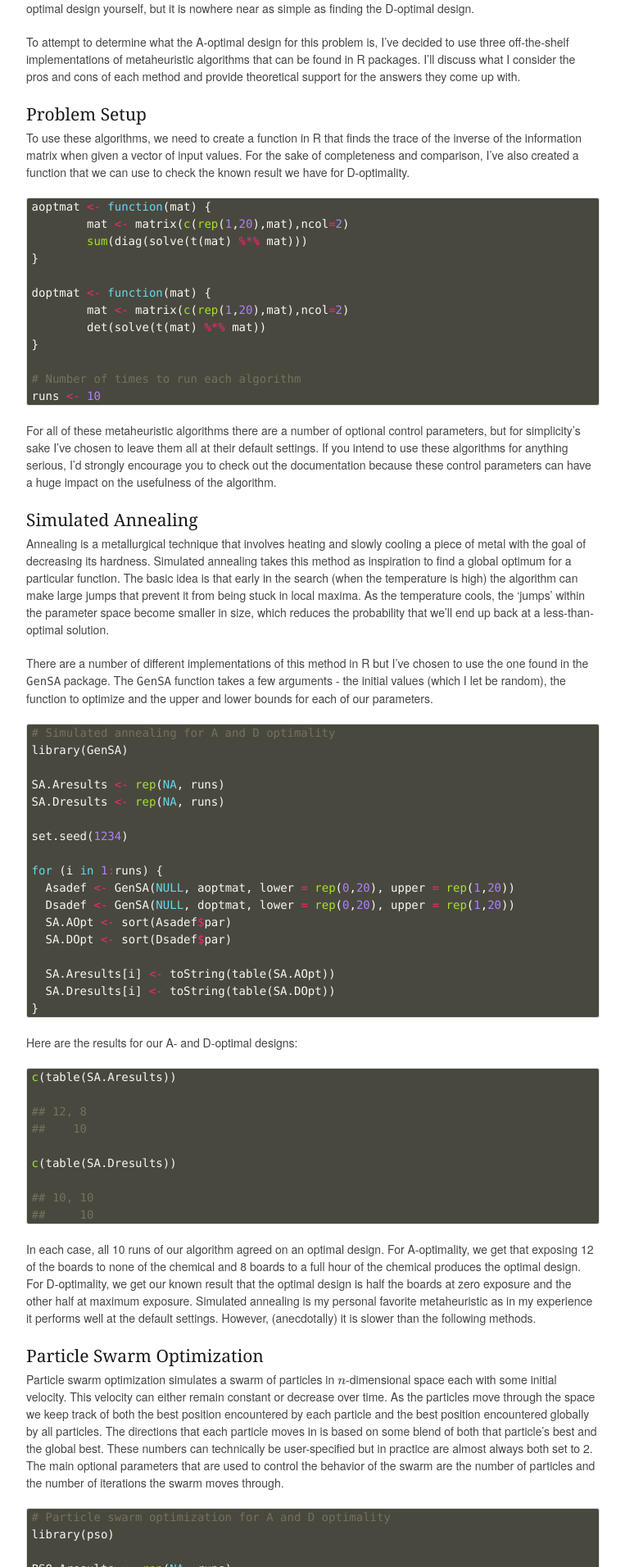
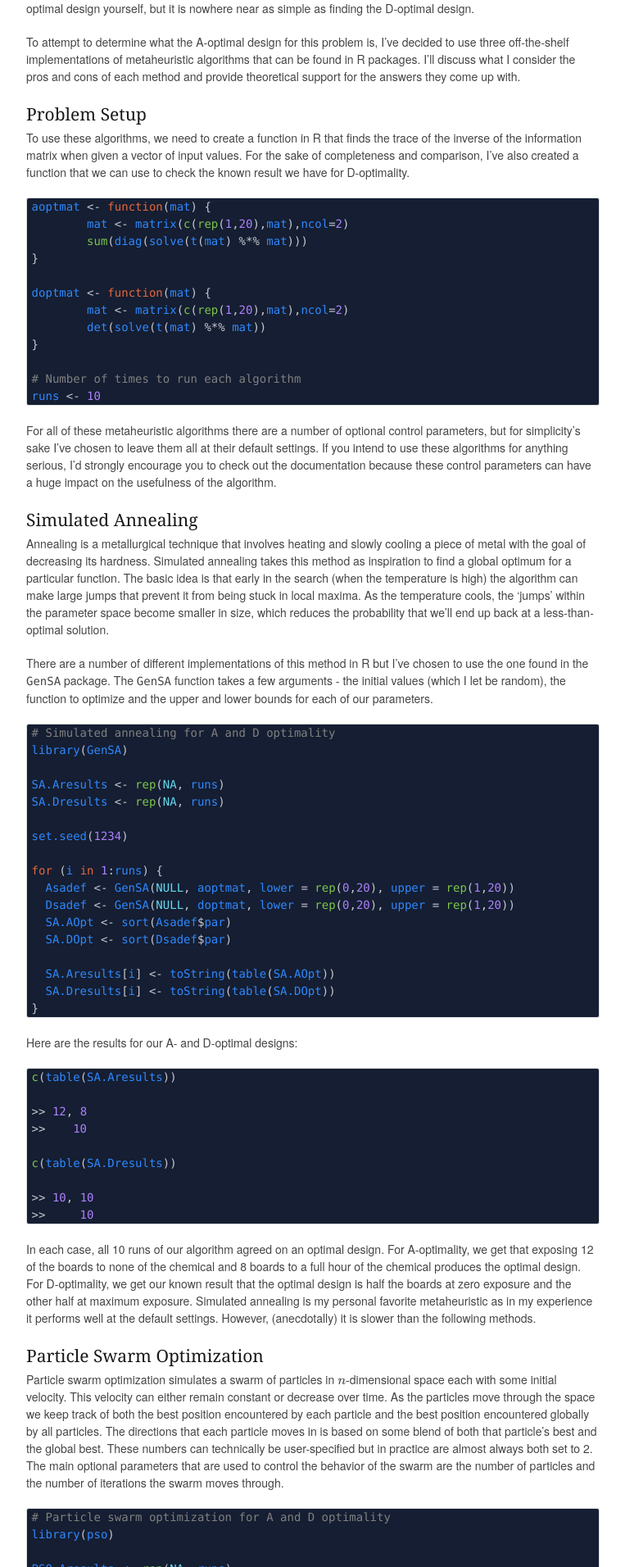
Before and after one commit to andrewjlm/andrewjlm.github.io, a Jekyll site: the page built from _posts/2015-09-06-metaheuristic-experimental-design.md, in a window 1280 px wide. Shown: the part 477-2389 px from the top of the page at 82% size, without its empty margins (378-1141 px from the left). Built offline with Jekyll 4.4.1, drawn with Linux system fonts in a browser that asks for light colours; formulas are drawn with MathJax 3; some of the changed text lies outside the part shown.

```diff
--- a/Gemfile
+++ b/Gemfile
@@ -1,2 +1,6 @@
 source 'https://rubygems.org'
-gem 'github-pages'
+group :jekyll_plugins do
+	gem 'github-pages'
+	gem 'jekyll-seo-tag'
+	gem 'rouge'
+end
--- a/_posts/2015-09-06-metaheuristic-experimental-design.md
+++ b/_posts/2015-09-06-metaheuristic-experimental-design.md
@@ -63,13 +63,13 @@ Here are the results for our A- and D-optimal designs:
 {% highlight r %}
 c(table(SA.Aresults))
 
-## 12, 8
-##    10
+>> 12, 8
+>>    10
 
 c(table(SA.Dresults))
 
-## 10, 10
-##     10
+>> 10, 10
+>>     10
 {% endhighlight %}
 
 In each case, all 10 runs of our algorithm agreed on an optimal design. For A-optimality, we get that exposing 12 of the boards to none of the chemical and 8 boards to a full hour of the chemical produces the optimal design. For D-optimality, we get our known result that the optimal design is half the boards at zero exposure and the other half at maximum exposure. Simulated annealing is my personal favorite metaheuristic as in my experience it performs well at the default settings. However, (anecdotally) it is slower than the following methods.
@@ -103,13 +103,13 @@ How does it perform?
 {% highlight r %}
 c(table(PSO.Aresults))
 
-## 11, 9 12, 8 13, 7
-##     4     5     1
+>> 11, 9 12, 8 13, 7
+>>     4     5     1
 
 c(table(PSO.Dresults))
 
-## 10, 10  9, 11
-##      9      1
+>> 10, 10  9, 11
+>>      9      1
 {% endhighlight %}
 
 One disadvantage of particle swarm optimization is that we're not guaranteed a globally optimal result. That's not to say that it can't be useful. We need to consider if finding the *exact* optimal design is of any practical important for our problem versus finding something that is close to the optimal design. If we don't need an exact result, PSO is still highly appealing because tuning it only requires deciding on the size of the swarm and the number of iterations. Additionally, it seems to run much faster than either simulated annealing or genetic algorithms (again, this is anecdotal).
@@ -138,18 +138,18 @@ I've only ran this once because I haven't found it incredibly simple to compare
 {% highlight r %}
 table(GA.AOpt)
 
-## GA.AOpt
-## 0.003 0.004 0.005 0.006 0.009 0.011 0.014 0.015 0.018 0.026 0.982 0.989
-##     1     1     1     1     1     3     1     1     1     1     1     1
-## 0.992 0.993 0.994 0.998
-##     1     1     1     3
+>> GA.AOpt
+>> 0.003 0.004 0.005 0.006 0.009 0.011 0.014 0.015 0.018 0.026 0.982 0.989
+>>     1     1     1     1     1     3     1     1     1     1     1     1
+>> 0.992 0.993 0.994 0.998
+>>     1     1     1     3
 
 table(GA.DOpt)
 
-## 0.005 0.006 0.008  0.01 0.012 0.013 0.014 0.015 0.025 0.984 0.985 0.988
-##     1     1     2     1     1     1     1     1     1     1     1     1
-## 0.992 0.993 0.997 0.999     1
-##     1     1     2     1     2
+>> 0.005 0.006 0.008  0.01 0.012 0.013 0.014 0.015 0.025 0.984 0.985 0.988
+>>     1     1     2     1     1     1     1     1     1     1     1     1
+>> 0.992 0.993 0.997 0.999     1
+>>     1     1     2     1     2
 {% endhighlight %}
 
 Like PSO, convergence to a global optimum is not guaranteed. If you round the above numbers you'll find that the genetic algorithm returns results that are close to what we found using simulated annealing. Again, in your particular application a set of results that is close to the global optimum may suffice and genetic algorithms may be worth considering.
```
Also changed, not shown: _includes/css/syntax.css (+13 -12 lines), Gemfile.lock.
